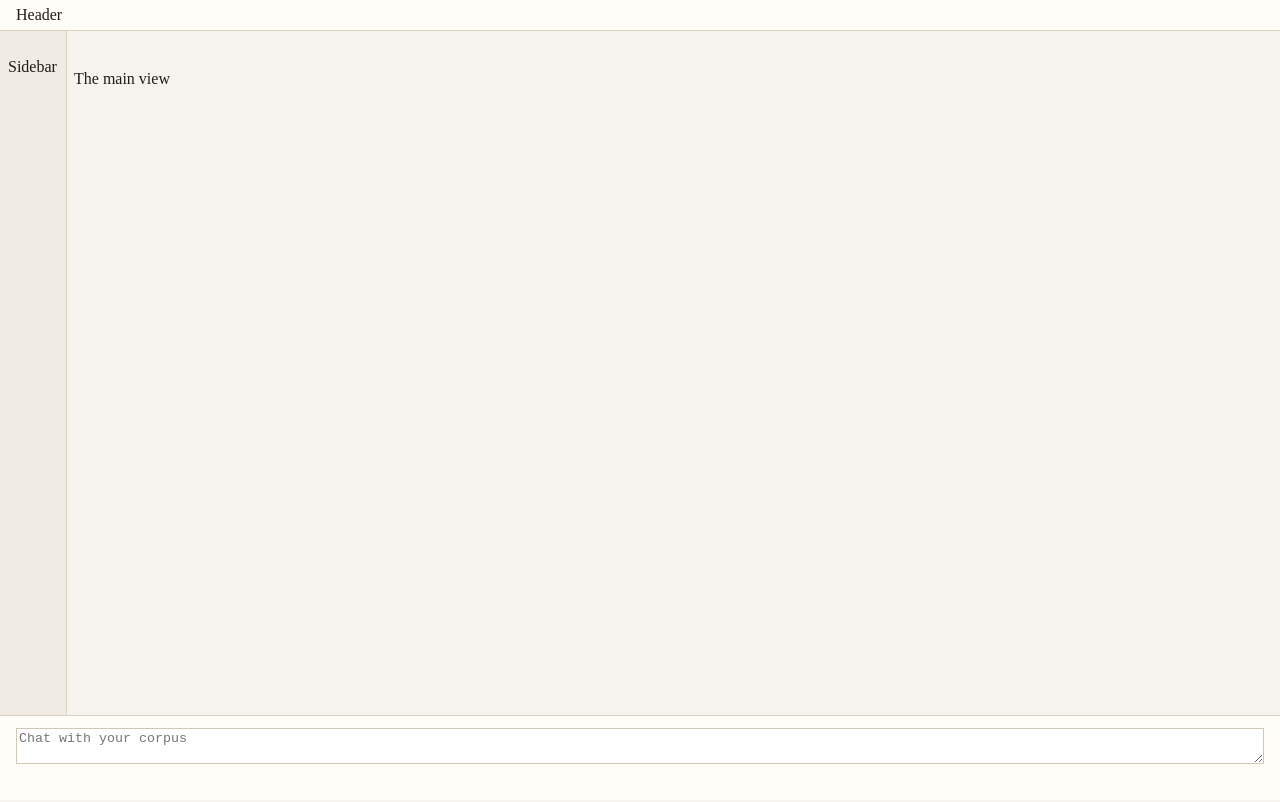
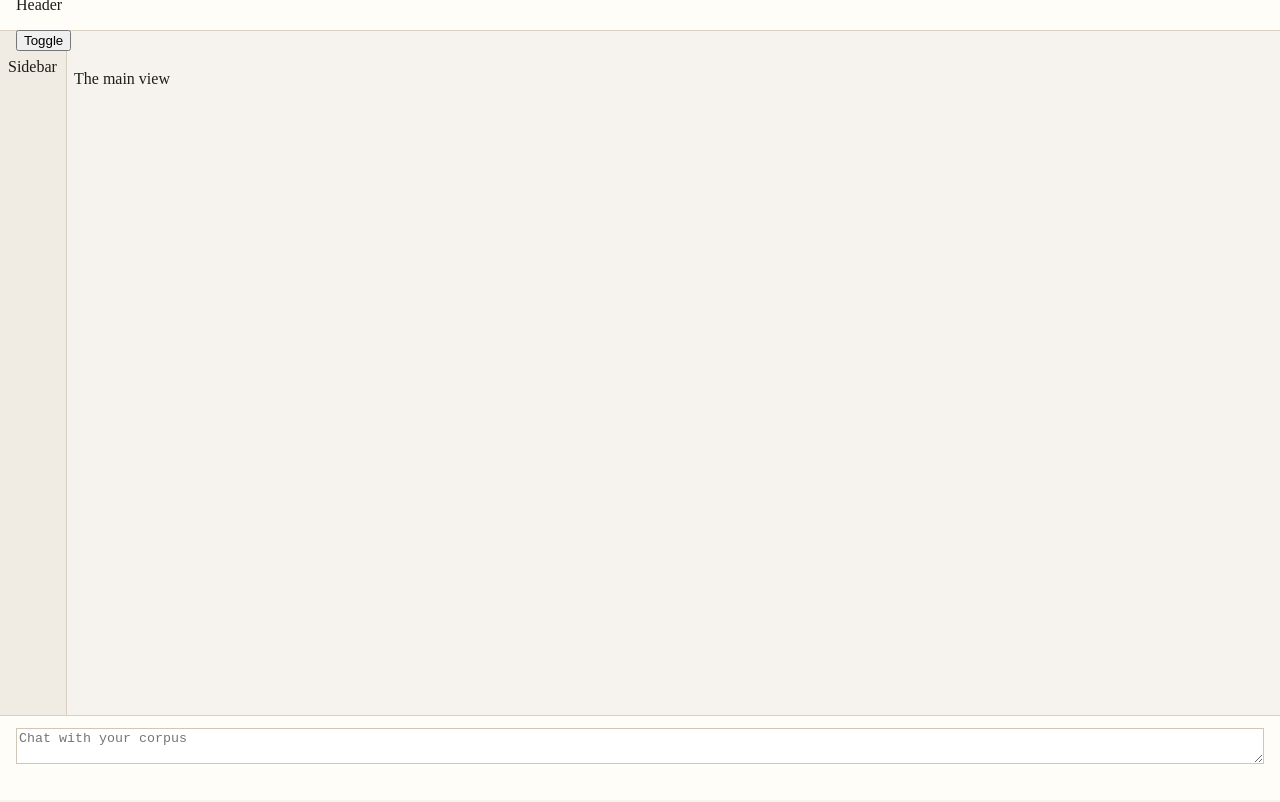
Before and after one commit to TekneGram/TeknegramElectron, a React (Vite) app: page / in a window 1280 px wide. Shown: the top 802 px of the page. Built offline with nearby package versions, Linux system fonts and the light colour scheme.

Commit message:
feat: add light-dark toggle to header

```diff
--- /dev/null
+++ b/src/features/ThemeToggle/ThemeToggle.tsx
@@ -0,0 +1,29 @@
+import { useThemeContext } from "@/app/providers/useTheme";
+
+const ThemeToggle = () => {
+    const { themePreference, resolvedTheme, setTheme } = useThemeContext();
+
+    function toggleTheme() {
+        console.log(themePreference);
+        if (resolvedTheme === "light") {
+            setTheme("dark");
+        } else {
+            setTheme("light");
+        }
+    }
+
+    return (
+        <>
+            <div>
+                <button
+                    className = "theme-toggle"
+                    onClick = {toggleTheme}
+                >
+                    Toggle
+                </button>
+            </div>
+        </>
+    );
+};
+
+export default ThemeToggle;
--- a/src/layout/Header.tsx
+++ b/src/layout/Header.tsx
@@ -1,4 +1,4 @@
-
+import ThemeToggle from '@/features/ThemeToggle/ThemeToggle';
 import '@/styles/layout.css';
 
 const Header = () => {
@@ -6,6 +6,7 @@ const Header = () => {
         <section className="header-bar">
             <div>
                 <p>Header</p>
+                <ThemeToggle />
             </div>
         </section>
     );
```
